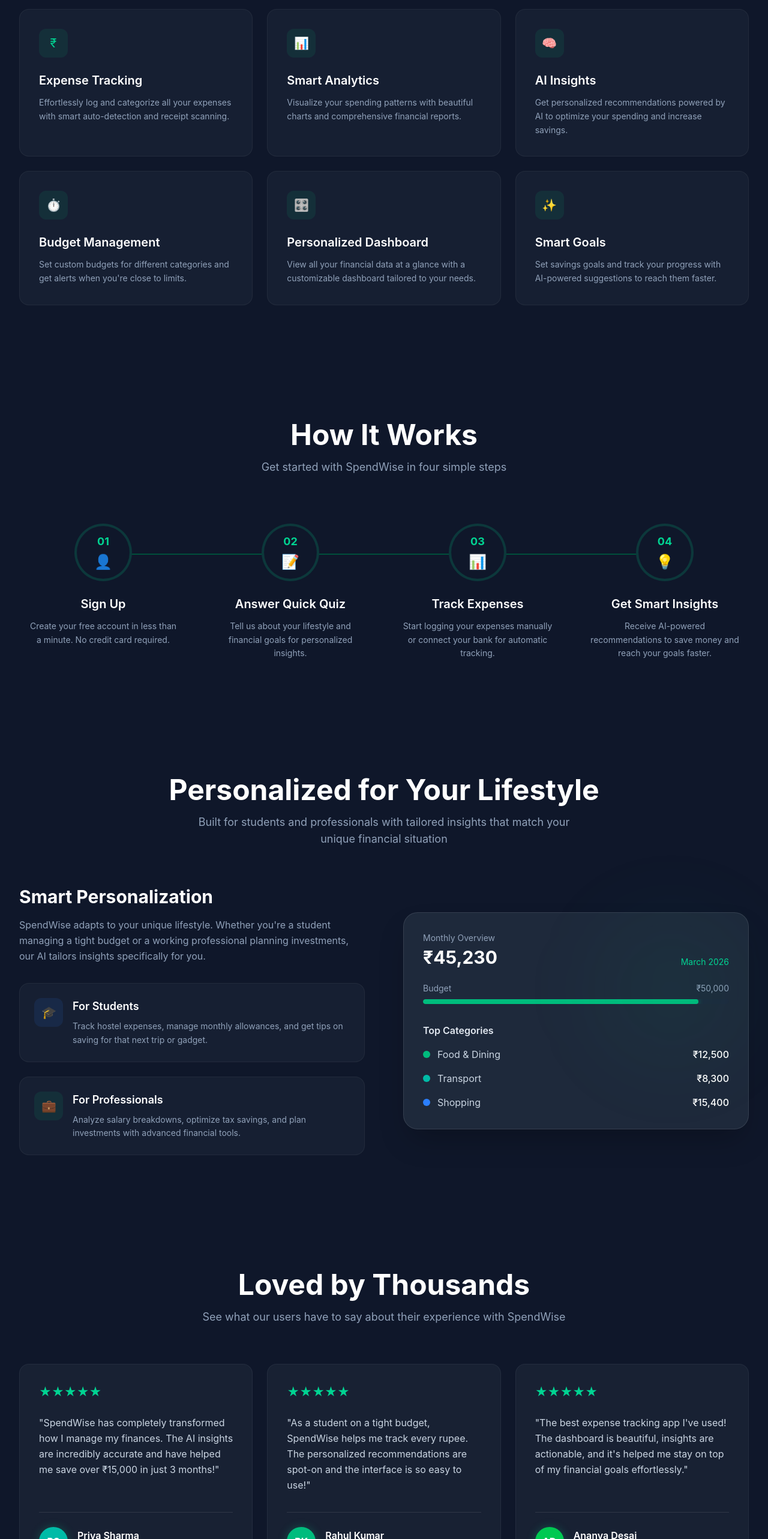
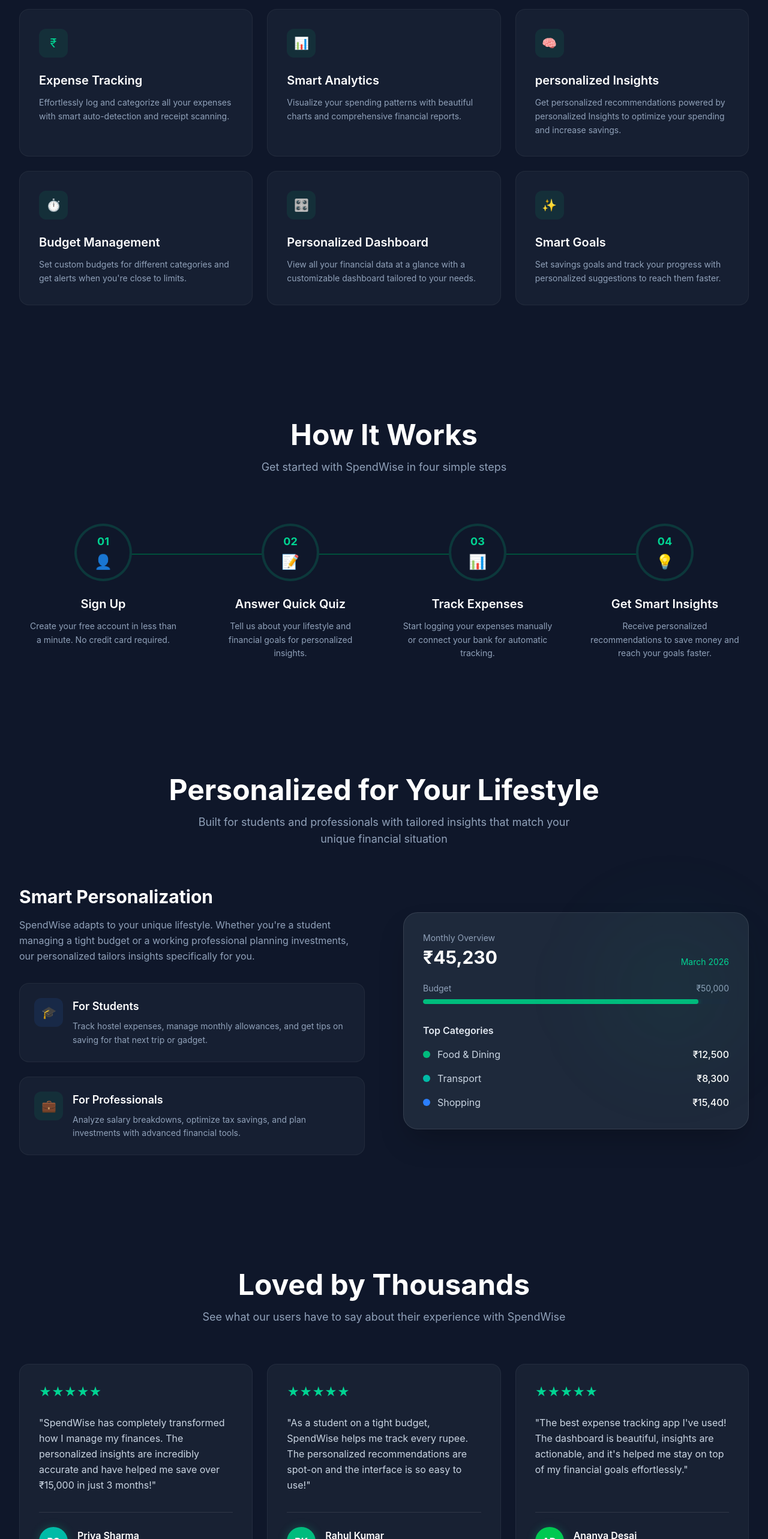
Before and after one commit to NakshatraSharma2005/SpendWise, a React (Vite) app: page / in a window 1280 px wide. Shown: the part 1060-3626 px from the top of the page at 60% size. Built offline with nearby package versions, Linux system fonts and the light colour scheme.

Commit message:
final with light dashboard

```diff
--- a/src/Backend/package.json
+++ b/src/Backend/package.json
@@ -10,7 +10,7 @@
   "dependencies": {
     "bcryptjs": "^2.4.3",
     "cors": "^2.8.5",
-    "dotenv": "^16.4.5",
+    "dotenv": "^16.6.1",
     "express": "^4.19.2",
     "google-auth-library": "^9.10.0",
     "jsonwebtoken": "^9.0.2",
--- a/src/Pages/LandingPage/CTA.jsx
+++ b/src/Pages/LandingPage/CTA.jsx
@@ -24,7 +24,7 @@ const CTA = () => {
         </h2>
 
         <p className="text-lg md:text-xl text-slate-400 max-w-2xl mx-auto mb-10 leading-relaxed">
-          Take control of your money with AI-powered insights. Sign up now and start tracking your expenses smarter, not harder.
+          Take control of your money with Personalized insights. Sign up now and start tracking your expenses smarter, not harder.
         </p>
 
         <button className="flex items-center gap-2 px-8 py-4 bg-gradient-to-r from-emerald-500 to-emerald-400 hover:from-teal-600 hover:to-emerald-500 text-white text-lg font-medium rounded-full transition-all duration-300 shadow-[0_0_30px_rgba(16,185,129,0.4)] hover:shadow-[0_0_50px_rgba(16,185,129,0.7)] hover:-translate-y-0.5 mb-8"
--- a/src/Pages/LandingPage/Features.jsx
+++ b/src/Pages/LandingPage/Features.jsx
@@ -2,34 +2,40 @@ import React from 'react';
 
 const featuresList = [
     {
-    icon: '₹',
-    title: 'Expense Tracking',
-    description: 'Effortlessly log and categorize all your expenses with smart auto-detection and receipt scanning.',
+        icon: "₹",
+        title: "Expense Tracking",
+        description:
+            "Effortlessly log and categorize all your expenses with smart auto-detection and receipt scanning.",
     },
     {
-    icon: '📊',
-    title: 'Smart Analytics',
-    description: 'Visualize your spending patterns with beautiful charts and comprehensive financial reports.',
+        icon: "📊",
+        title: "Smart Analytics",
+        description:
+            "Visualize your spending patterns with beautiful charts and comprehensive financial reports.",
     },
     {
-    icon: '🧠',
-    title: 'AI Insights',
-    description: 'Get personalized recommendations powered by AI to optimize your spending and increase savings.',
+        icon: "🧠",
+        title: "personalized  Insights",
+        description:
+            "Get personalized recommendations powered by personalized Insights to optimize your spending and increase savings.",
     },
     {
-    icon: '⏱',
-    title: 'Budget Management',
-    description: 'Set custom budgets for different categories and get alerts when you\'re close to limits.',
+        icon: "⏱",
+        title: "Budget Management",
+        description:
+            "Set custom budgets for different categories and get alerts when you're close to limits.",
     },
     {
-    icon: '🎛',
-    title: 'Personalized Dashboard',
-    description: 'View all your financial data at a glance with a customizable dashboard tailored to your needs.',
+        icon: "🎛",
+        title: "Personalized Dashboard",
+        description:
+            "View all your financial data at a glance with a customizable dashboard tailored to your needs.",
     },
     {
-    icon: '✨',
-    title: 'Smart Goals',
-    description: 'Set savings goals and track your progress with AI-powered suggestions to reach them faster.',
+        icon: "✨",
+        title: "Smart Goals",
+        description:
+            "Set savings goals and track your progress with personalized suggestions to reach them faster.",
     },
 ];
 
--- a/src/Pages/LandingPage/Footer.jsx
+++ b/src/Pages/LandingPage/Footer.jsx
@@ -24,7 +24,7 @@ const Footer = () => {
                             <p className="text-slate-400 leading-relaxed mb-8 pr-4">
                                 Your smart companion for managing expenses,
                                 tracking budgets, and achieving financial goals
-                                with AI-powered insights.
+                                with personalized insights.
                             </p>
                             <div className="flex items-center gap-4">
                                 {[
--- a/src/Pages/LandingPage/HowItWorks.jsx
+++ b/src/Pages/LandingPage/HowItWorks.jsx
@@ -2,28 +2,32 @@ import React from 'react';
 
 const steps = [
     {
-    number: '01',
-    icon: '👤',
-    title: 'Sign Up',
-    description: 'Create your free account in less than a minute. No credit card required.',
+        number: "01",
+        icon: "👤",
+        title: "Sign Up",
+        description:
+            "Create your free account in less than a minute. No credit card required.",
     },
     {
-    number: '02',
-    icon: '📝',
-    title: 'Answer Quick Quiz',
-    description: 'Tell us about your lifestyle and financial goals for personalized insights.',
+        number: "02",
+        icon: "📝",
+        title: "Answer Quick Quiz",
+        description:
+            "Tell us about your lifestyle and financial goals for personalized insights.",
     },
     {
-    number: '03',
-    icon: '📊',
-    title: 'Track Expenses',
-    description: 'Start logging your expenses manually or connect your bank for automatic tracking.',
+        number: "03",
+        icon: "📊",
+        title: "Track Expenses",
+        description:
+            "Start logging your expenses manually or connect your bank for automatic tracking.",
     },
     {
-    number: '04',
-    icon: '💡',
-    title: 'Get Smart Insights',
-    description: 'Receive AI-powered recommendations to save money and reach your goals faster.',
+        number: "04",
+        icon: "💡",
+        title: "Get Smart Insights",
+        description:
+            "Receive personalized recommendations to save money and reach your goals faster.",
     },
 ];
 
--- a/src/Pages/LandingPage/Personalization.jsx
+++ b/src/Pages/LandingPage/Personalization.jsx
@@ -4,9 +4,12 @@ const Personalization = () => {
   return (
       <section className="py-24 bg-[#0f172a] text-white overflow-hidden">
           <div className="max-w-7xl mx-auto px-4 sm:px-6 lg:px-8 text-center mb-16">
-        <h2 className="text-4xl md:text-5xl font-bold mb-4">Personalized for Your Lifestyle</h2>
+              <h2 className="text-4xl md:text-5xl font-bold mb-4">
+                  Personalized for Your Lifestyle
+              </h2>
               <p className="text-slate-400 text-lg max-w-2xl mx-auto">
-          Built for students and professionals with tailored insights that match your unique financial situation
+                  Built for students and professionals with tailored insights
+                  that match your unique financial situation
               </p>
           </div>
 
@@ -14,9 +17,14 @@ const Personalization = () => {
               {/* Left Side: Text and Cards */}
               <div className="space-y-6">
                   <div className="mb-8">
-            <h3 className="text-3xl font-bold mb-4">Smart Personalization</h3>
+                      <h3 className="text-3xl font-bold mb-4">
+                          Smart Personalization
+                      </h3>
                       <p className="text-slate-400 leading-relaxed">
-              SpendWise adapts to your unique lifestyle. Whether you're a student managing a tight budget or a working professional planning investments, our AI tailors insights specifically for you.
+                          SpendWise adapts to your unique lifestyle. Whether
+                          you're a student managing a tight budget or a working
+                          professional planning investments, our personalized
+                          tailors insights specifically for you.
                       </p>
                   </div>
 
@@ -25,9 +33,13 @@ const Personalization = () => {
                           🎓
                       </div>
                       <div>
-              <h4 className="text-lg font-semibold mb-2">For Students</h4>
+                          <h4 className="text-lg font-semibold mb-2">
+                              For Students
+                          </h4>
                           <p className="text-slate-400 text-sm leading-relaxed">
-                Track hostel expenses, manage monthly allowances, and get tips on saving for that next trip or gadget.
+                              Track hostel expenses, manage monthly allowances,
+                              and get tips on saving for that next trip or
+                              gadget.
                           </p>
                       </div>
                   </div>
@@ -37,9 +49,13 @@ const Personalization = () => {
                           💼
                       </div>
                       <div>
-              <h4 className="text-lg font-semibold mb-2">For Professionals</h4>
+                          <h4 className="text-lg font-semibold mb-2">
+                              For Professionals
+                          </h4>
                           <p className="text-slate-400 text-sm leading-relaxed">
-                Analyze salary breakdowns, optimize tax savings, and plan investments with advanced financial tools.
+                              Analyze salary breakdowns, optimize tax savings,
+                              and plan investments with advanced financial
+                              tools.
                           </p>
                       </div>
                   </div>
@@ -51,7 +67,9 @@ const Personalization = () => {
 
                   <div className="flex justify-between items-end mb-6">
                       <div>
-              <div className="text-sm text-slate-400 mb-1">Monthly Overview</div>
+                          <div className="text-sm text-slate-400 mb-1">
+                              Monthly Overview
+                          </div>
                           <div className="text-3xl font-bold">₹45,230</div>
                       </div>
                       <div className="text-emerald-400 text-sm">March 2026</div>
@@ -68,26 +86,34 @@ const Personalization = () => {
                   </div>
 
                   <div>
-            <h4 className="font-semibold mb-4 text-slate-200">Top Categories</h4>
+                      <h4 className="font-semibold mb-4 text-slate-200">
+                          Top Categories
+                      </h4>
                       <div className="space-y-4">
                           <div className="flex items-center justify-between">
                               <div className="flex items-center gap-3">
                                   <div className="w-3 h-3 rounded-full bg-emerald-500"></div>
-                  <span className="text-slate-300">Food & Dining</span>
+                                  <span className="text-slate-300">
+                                      Food & Dining
+                                  </span>
                               </div>
                               <span className="font-medium">₹12,500</span>
                           </div>
                           <div className="flex items-center justify-between">
                               <div className="flex items-center gap-3">
                                   <div className="w-3 h-3 rounded-full bg-teal-500"></div>
-                  <span className="text-slate-300">Transport</span>
+                                  <span className="text-slate-300">
+                                      Transport
+                                  </span>
                               </div>
                               <span className="font-medium">₹8,300</span>
                           </div>
                           <div className="flex items-center justify-between">
                               <div className="flex items-center gap-3">
                                   <div className="w-3 h-3 rounded-full bg-blue-500"></div>
-                  <span className="text-slate-300">Shopping</span>
+                                  <span className="text-slate-300">
+                                      Shopping
+                                  </span>
                               </div>
                               <span className="font-medium">₹15,400</span>
                           </div>
--- a/src/Pages/LandingPage/Testimonials.jsx
+++ b/src/Pages/LandingPage/Testimonials.jsx
@@ -2,26 +2,26 @@ import React from 'react';
 
 const testimonials = [
     {
-    initials: 'PS',
-    name: 'Priya Sharma',
-    title: 'Software Engineer',
-    review: '"SpendWise has completely transformed how I manage my finances. The AI insights are incredibly accurate and have helped me save over ₹15,000 in just 3 months!"',
-    color: 'bg-teal-500'
+        initials: "PS",
+        name: "Priya Sharma",
+        title: "Software Engineer",
+        review: '"SpendWise has completely transformed how I manage my finances. The personalized insights are incredibly accurate and have helped me save over ₹15,000 in just 3 months!"',
+        color: "bg-teal-500",
     },
     {
-    initials: 'RK',
-    name: 'Rahul Kumar',
-    title: 'College Student',
+        initials: "RK",
+        name: "Rahul Kumar",
+        title: "College Student",
         review: '"As a student on a tight budget, SpendWise helps me track every rupee. The personalized recommendations are spot-on and the interface is so easy to use!"',
-    color: 'bg-emerald-500'
+        color: "bg-emerald-500",
     },
     {
-    initials: 'AD',
-    name: 'Ananya Desai',
-    title: 'Marketing Manager',
-    review: '"The best expense tracking app I\'ve used! The dashboard is beautiful, insights are actionable, and it\'s helped me stay on top of my financial goals effortlessly."',
-    color: 'bg-green-500'
-  }
+        initials: "AD",
+        name: "Ananya Desai",
+        title: "Marketing Manager",
+        review: "\"The best expense tracking app I've used! The dashboard is beautiful, insights are actionable, and it's helped me stay on top of my financial goals effortlessly.\"",
+        color: "bg-green-500",
+    },
 ];
 
 const Testimonials = () => {
```
Also changed, not shown: src/Pages/Authentication/AuthPage.tsx (+20 -8 lines), src/main.jsx (+9 -11 lines), 1 other file (tests, documents, lock files or other folders). Lines whose indentation alone changed are shown as unchanged.
